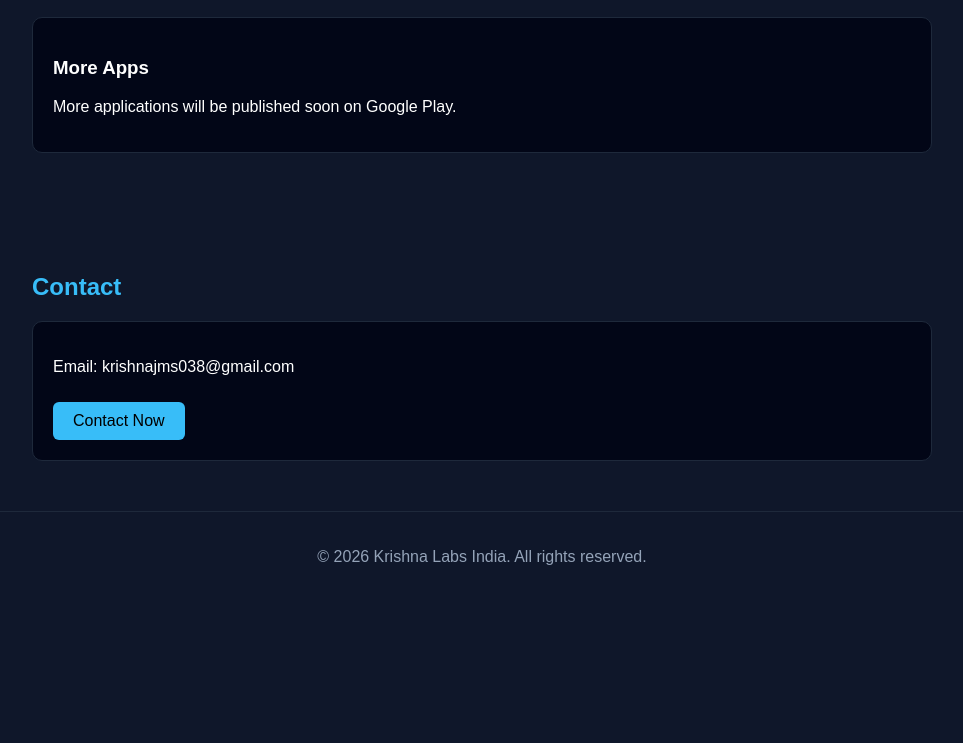
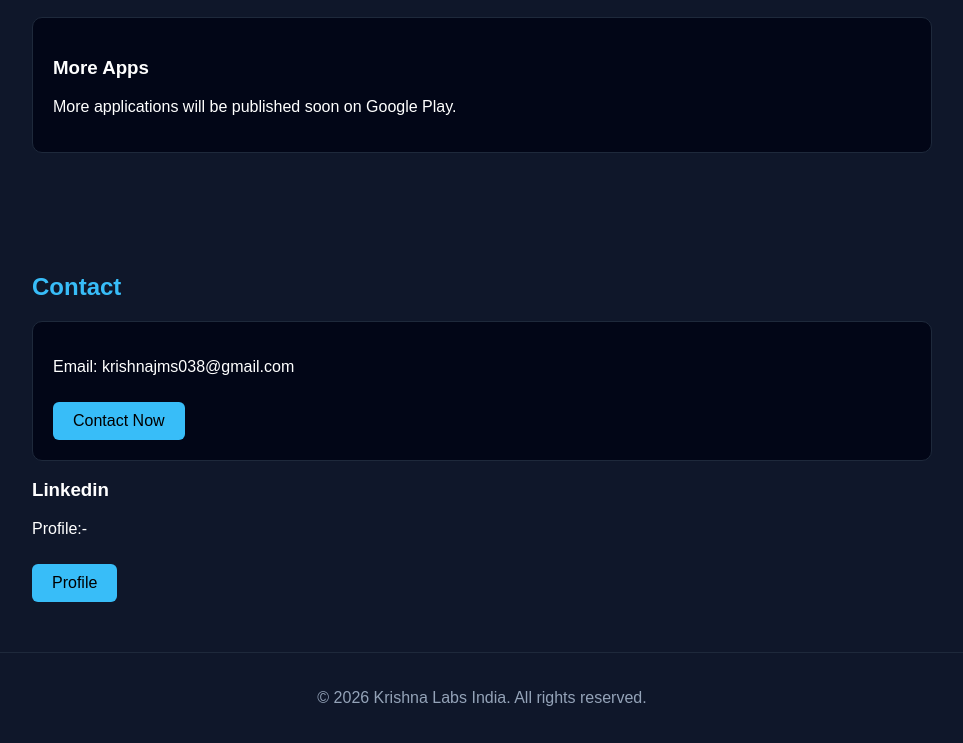
Before and after one commit to Krishna31m/Application, a plain HTML site: page index.html in a window 1280 px wide. Shown: the part 692-1435 px from the top of the page, without its empty margins (158-1121 px from the left). Before the commit the page ends 1294 px from the top, so only its background shows below. Drawn offline with Linux system fonts and the light colour scheme.

Commit message:
Update index.html

```diff
--- a/index.html
+++ b/index.html
@@ -129,6 +129,10 @@
         <p>Email: krishnajms038@gmail.com</p>
         <a class="btn" href="mailto:krishnajms038@gmail.com">Contact Now</a>
     </div>
+
+    <h3>Linkedin</h3>
+    <p>Profile:- </p>
+    <a class="btn" href="https://www.linkedin.com/in/krishnakumarmukhiya/">Profile</a>
 </section>
 
 <footer>
```
